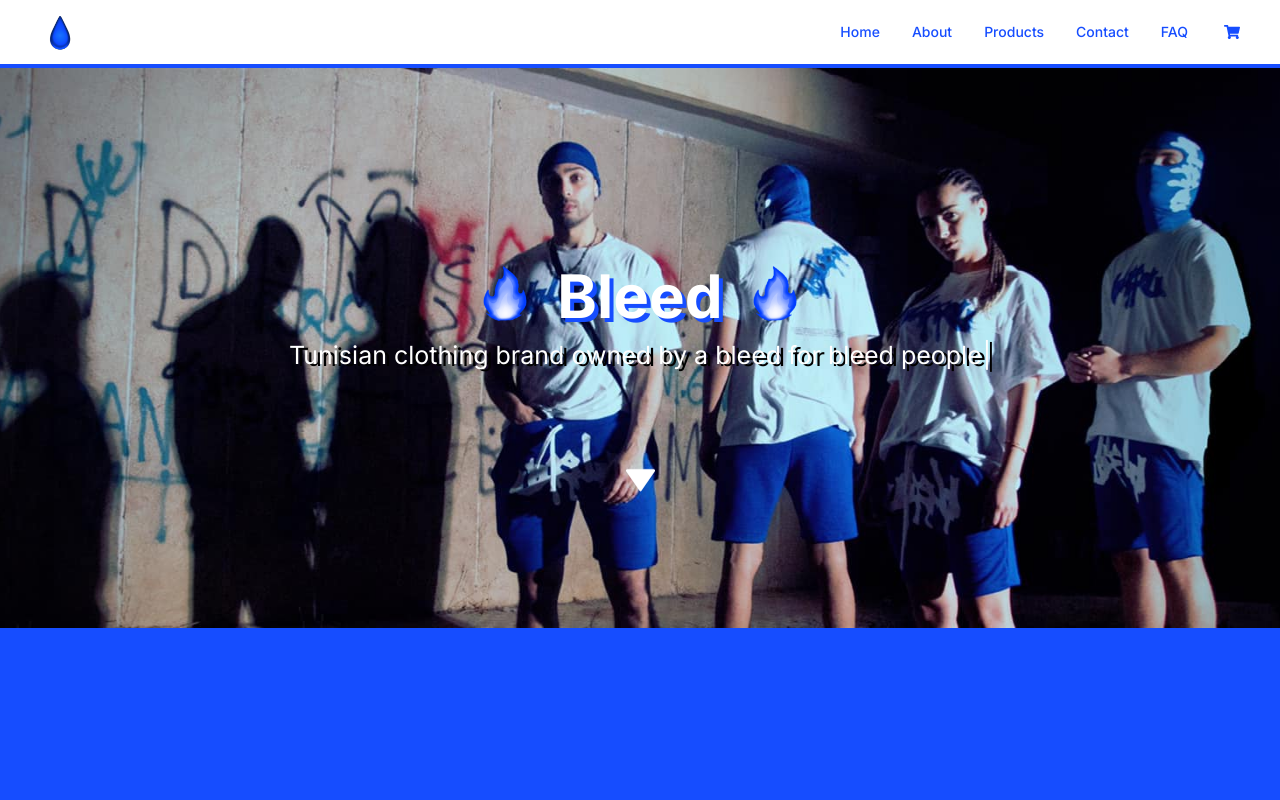
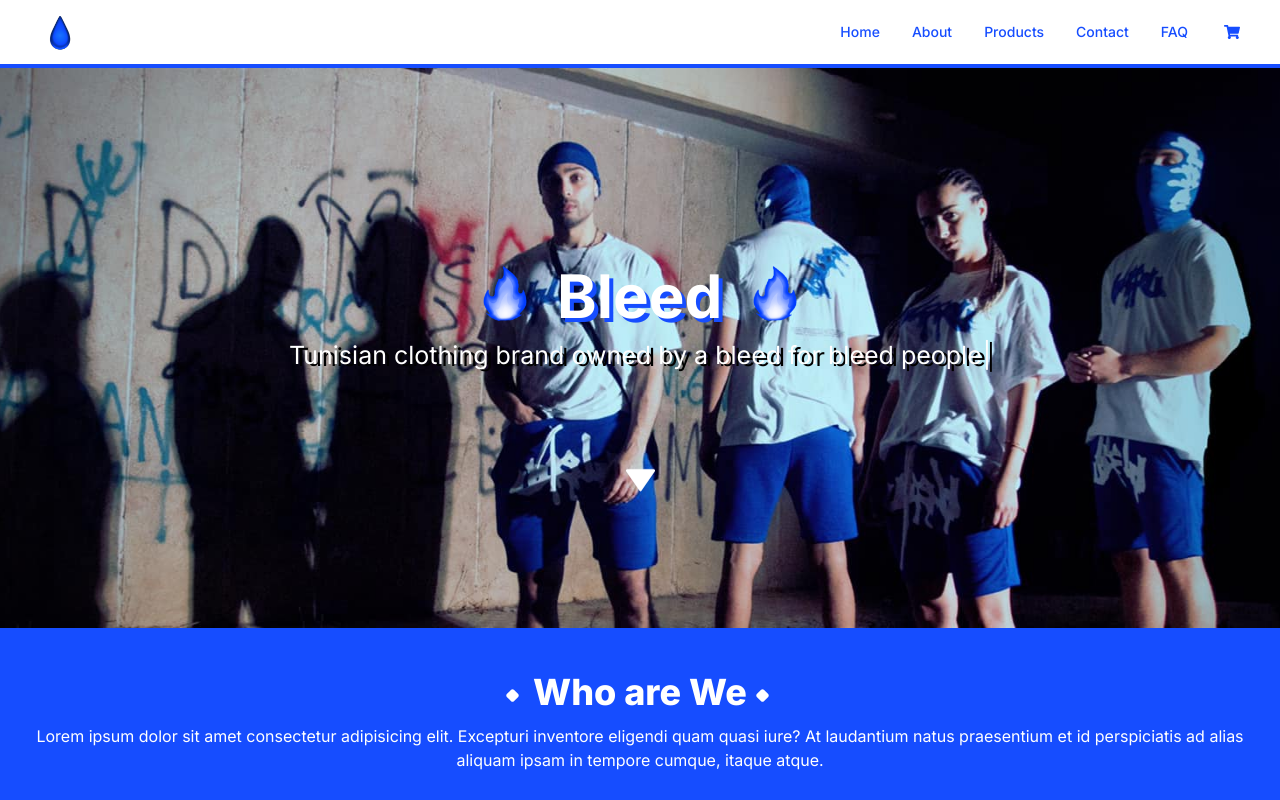
Before and after one commit to azizbecha/bleed, a Next.js app: page / in a window 1280 px wide. Built offline with nearby package versions, Linux system fonts and the light colour scheme.

Commit message:
added Title component

```diff
--- a/app/page.tsx
+++ b/app/page.tsx
@@ -1,12 +1,21 @@
+import Navbar from '@/components/Navbar'
 import AOSWrapper from '@/components/AOSWrapper'
 import { Hero } from '@/components/Hero'
-import Navbar from '@/components/Navbar'
+import { Title } from '@/components/Title'
 
 export default function Home() {
   return (
     <AOSWrapper>
       <Navbar />
       <Hero />
+      <div className='mx-auto max-w-screen-xl px-5 py-6 sm:px-6 lg:px-8'>
+        <div className="flex justify-center">
+          <div className="text-center text-white">
+            <Title title='Who are We' />
+            <h1 className='mt-3'>Lorem ipsum dolor sit amet consectetur adipisicing elit. Excepturi inventore eligendi quam quasi iure? At laudantium natus praesentium et id perspiciatis ad alias aliquam ipsam in tempore cumque, itaque atque.</h1>
+          </div>
+        </div>
+      </div>
     </AOSWrapper>
   )
 }
--- /dev/null
+++ b/components/Title.tsx
@@ -0,0 +1,17 @@
+import { TbSquareRotatedFilled } from "react-icons/tb"
+
+export const Title: React.FC<{ title: string }> = ({ title }) => {
+    const iconStyle = {
+        display: 'inline',
+        verticalAlign: 'middle', // This property ensures vertical alignment with the text
+        marginRight: '5px' // Add spacing between the icon and the text
+    };
+
+    return (
+        <div className="flex inline-flex text-center mx-auto text-white">
+            <h1 className="text-center font-extrabold text-4xl mt-5">
+                <TbSquareRotatedFilled size={15} style={iconStyle} /> {title} <TbSquareRotatedFilled size={15} style={iconStyle} />
+            </h1>
+        </div>
+    )
+}
```
